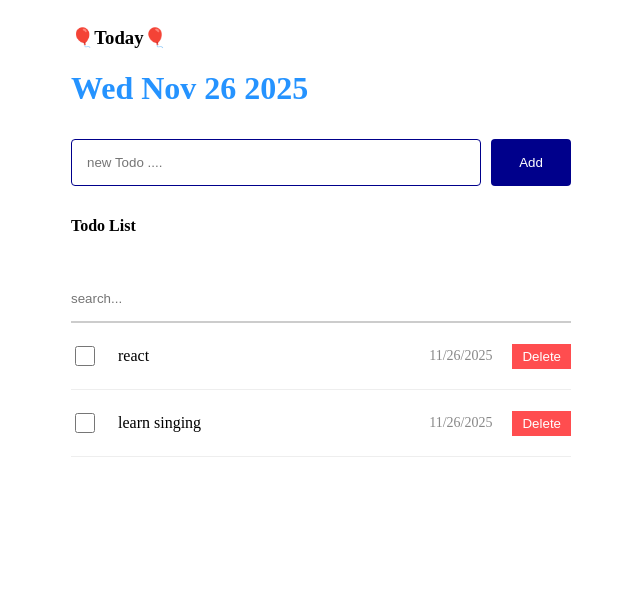
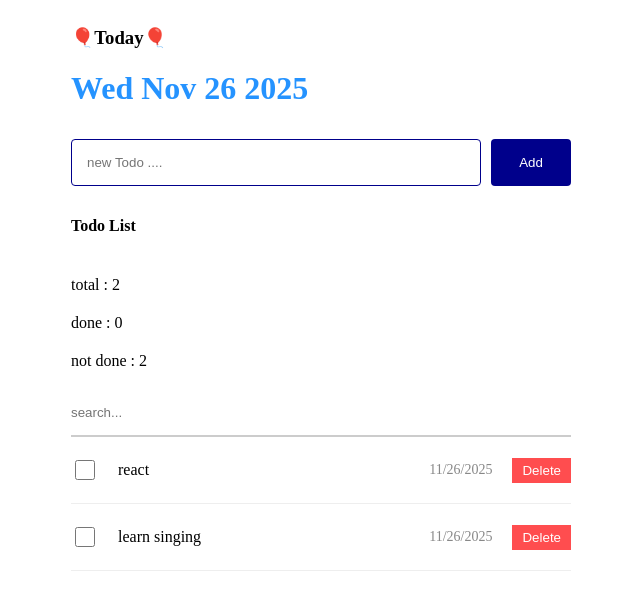
Before and after one commit to jangjaeko/Todo_List, a React (Vite) app: page / in a window 1280 px wide. Shown: the top 610 px of the page, without its empty margins (319-959 px from the left). Built offline with nearby package versions, Linux system fonts and the light colour scheme.

Commit message:
feat : useMemo- memorization

```diff
--- a/src/component/List.jsx
+++ b/src/component/List.jsx
@@ -1,4 +1,4 @@
-import { useState } from "react";
+import { useState, useMemo } from "react";
 import "./List.css";
 import TodoItem from "./TodoItem";
 
@@ -17,9 +17,37 @@ export default function List({ toDos, onUpdate, onDelete }) {
     );
   };
   const filteredToDos = getFilterdData();
+
+  // const genAnalyzeData = () => {
+  //   const totalCout = toDos.length;
+  //   const doneCount = toDos.filter((todo) => todo.isDone).length;
+  //   const notDoneCount = totalCout - doneCount;
+  //   return {
+  //     totalCout,
+  //     doneCount,
+  //     notDoneCount,
+  //   };
+  // };
+  // const { totalCout, doneCount, notDoneCount } = genAnalyzeData();
+
+  //memorization to avoid re-calculation on each render
+  const { totalCout, doneCount, notDoneCount } = useMemo(() => {
+    const totalCout = toDos.length;
+    const doneCount = toDos.filter((todo) => todo.isDone).length;
+    const notDoneCount = totalCout - doneCount;
+    return {
+      totalCout,
+      doneCount,
+      notDoneCount,
+    };
+  }, [toDos]);
+
   return (
     <div className="List">
       <h4>Todo List</h4>
+      <div> total : {totalCout} </div>
+      <div> done : {doneCount} </div>
+      <div> not done : {notDoneCount} </div>
       <input placeholder="search..." onChange={onChangeSearchTerm} />
       <div className="todos_wrapper">
         {filteredToDos.map((todo) => (
```
